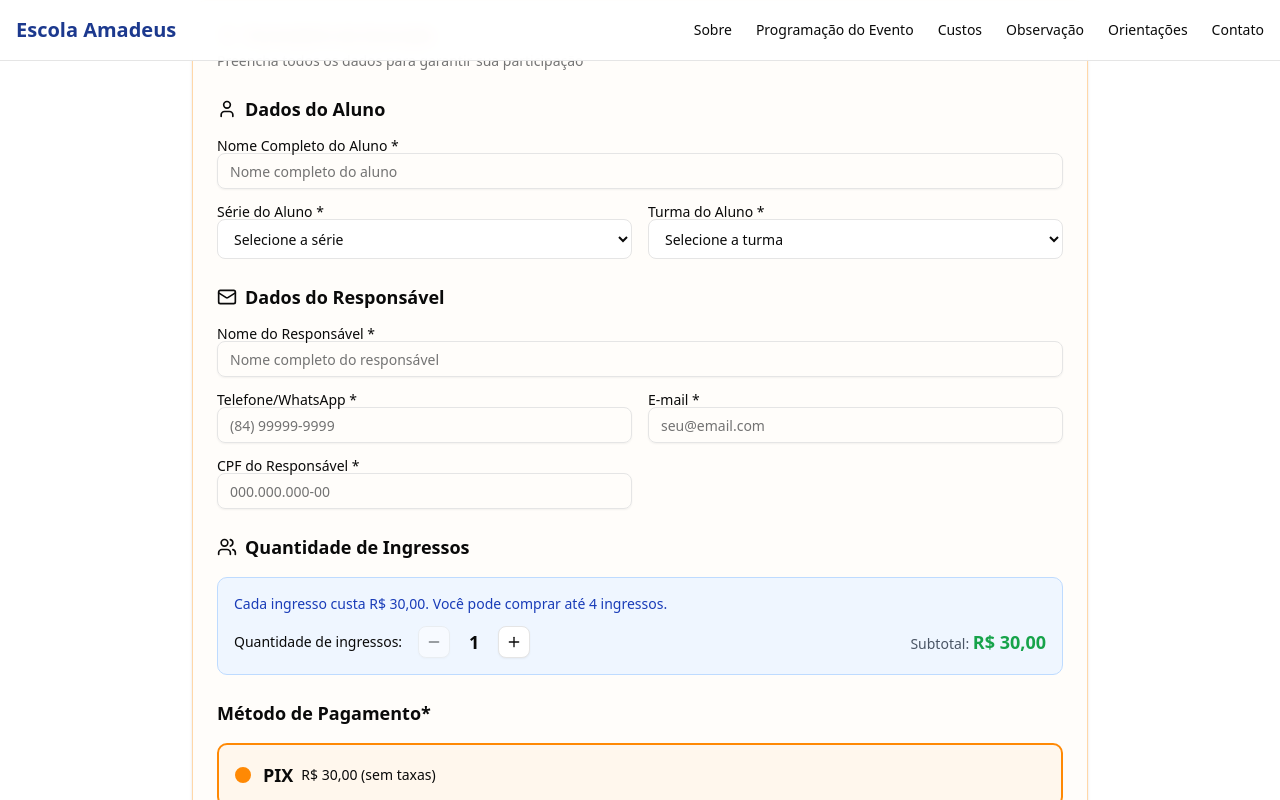
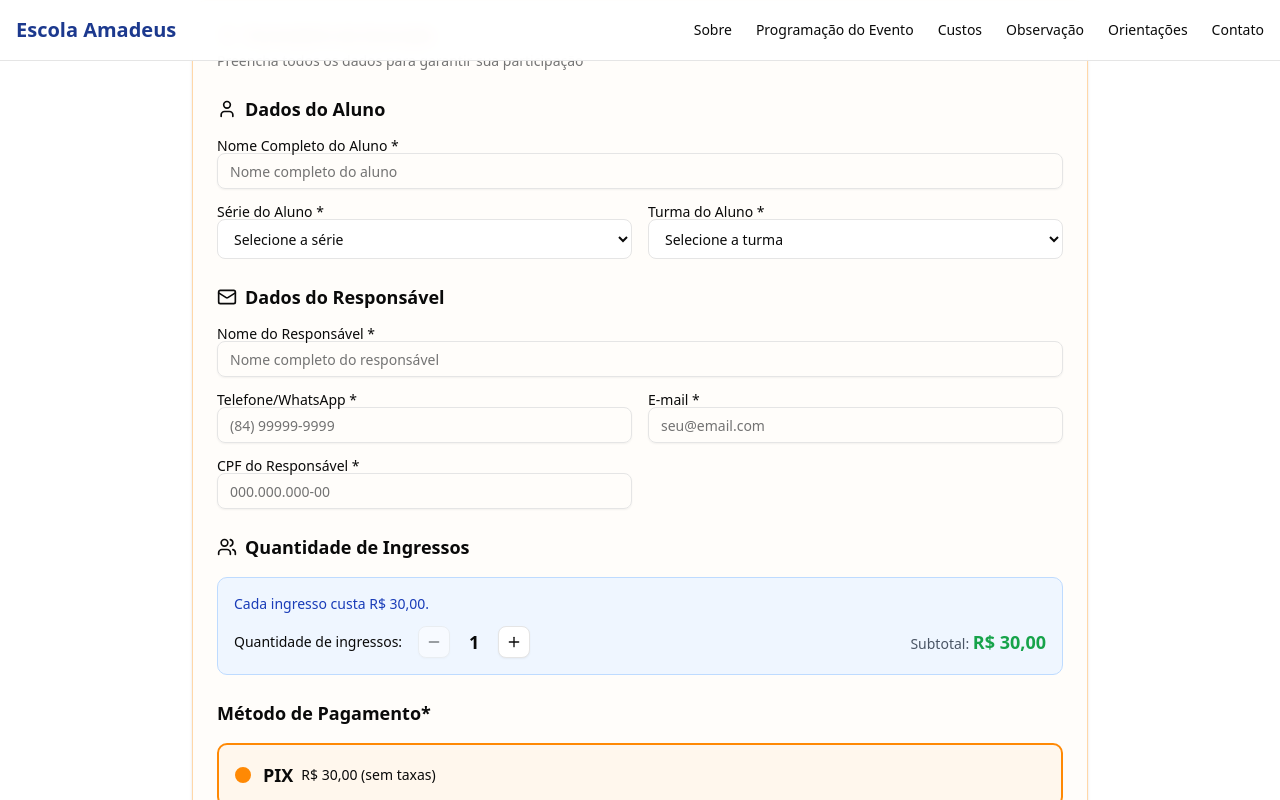
Before and after one commit to pedrologapp/amadeus2025atodenatal1, a React (Vite) app: page / in a window 1280 px wide. Both pictures are taken after a click on the button "Realizar Inscrição e Pagamento". Shown: the part 3211-4011 px from the top of the page. Built offline with nearby package versions, Linux system fonts and the light colour scheme.

Commit message:
Update App.jsx

```diff
--- a/src/App.jsx
+++ b/src/App.jsx
@@ -950,7 +950,7 @@ const decreaseTickets = () => {
   </h3>
   <div className="bg-blue-50 p-4 rounded-lg border border-blue-200 mb-4">
     <p className="text-sm text-blue-800 mb-3">
-      Cada ingresso custa R$ 30,00. Você pode comprar até 4 ingressos.
+      Cada ingresso custa R$ 30,00.
     </p>
 
     <div className="flex items-center justify-between">
@@ -976,7 +976,7 @@ const decreaseTickets = () => {
             size="sm"
             className="h-8 w-8 p-0"
             onClick={increaseTickets}
-            disabled={ticketQuantity === 4}
+            disabled={ticketQuantity === 6}
           >
             <Plus className="h-4 w-4" />
           </Button>
```
